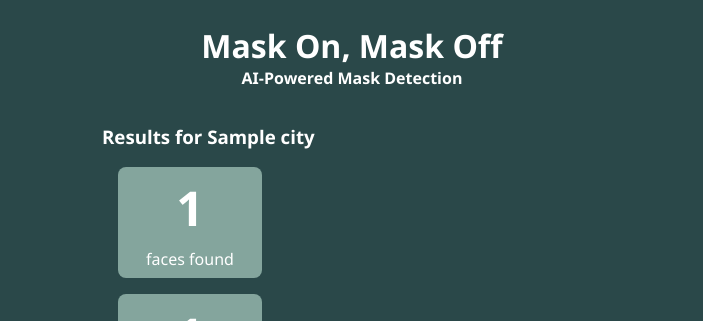
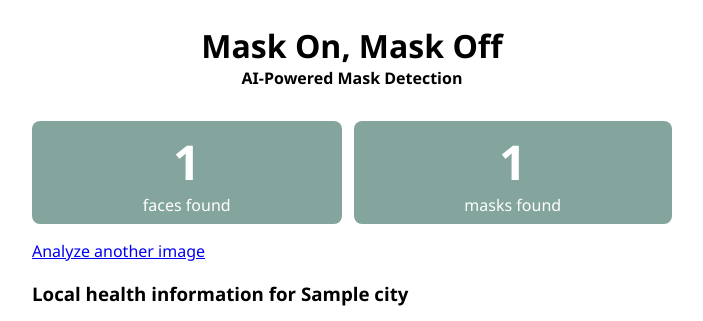
Before and after one commit to saibulusu/maskon-maskoff, a Flask app: template templates/result.html in a window 1280 px wide. Shown: the top 321 px of the page, without its empty margins (288-991 px from the left). Run offline with Flask 2, Linux system fonts and the light colour scheme; the template is opened without the code that fills it: most values are stand-ins (such as "Sample title", 1, 10 or a date in 2020).

Commit message:
Update templates

```diff
--- a/static/css/stylesheet.css
+++ b/static/css/stylesheet.css
@@ -4,8 +4,6 @@
 
 body {
   font-family: 'Segoe UI', Tahoma, Geneva, Verdana, sans-serif;
-  background-color: #2A4849;
-  color: white;
 }
 
 header {
@@ -21,13 +19,13 @@ header > p {
 }
 
 main {
-  max-width: 500px;
+  max-width: 640px;
   margin-left: auto;
   margin-right: auto;
 }
 
 form {
-  background-color: #426B69;
+  background-color: #EFEFEF;
   display: flex;
   flex-direction: column;
   gap: 10px;
@@ -36,17 +34,21 @@ form {
   border-radius: var(--standard-radius);
 }
 
+.report-container {
+  display: flex;
+  flex-direction: row;
+  gap: 12px;
+  margin-top: 16px;
+  margin-bottom: 16px;
+}
+
 .report-count {
   text-align: center;
-  display: flex;
-  flex-direction: column;
-  gap: 8px;
-  margin: 16px;
-  width: 8em;
   background-color: #84A59D;
+  color:white;
   padding: 8px;
   border-radius: var(--standard-radius);
-  color: white;
+  flex-grow: 1;
 }
 
 .report-count > p {
@@ -57,3 +59,9 @@ form {
   font-size: 3em;
   font-weight: bold;
 }
+
+#powerbi-embed {
+  display: block;
+  margin-left: auto;
+  margin-right: auto;
+}
--- a/templates/form.html
+++ b/templates/form.html
@@ -4,7 +4,7 @@
 <head>
     <meta charset="UTF-8">
     <meta name="viewport" content="width=device-width, initial-scale=1.0">
-    <title>Document</title>
+    <title>Mask On, Mask Off</title>
 
     <link rel="stylesheet" href="{{ url_for('static', filename='css/stylesheet.css') }}">
 </head>
--- a/templates/result.html
+++ b/templates/result.html
@@ -3,7 +3,7 @@
 <head>
     <meta charset="UTF-8">
     <meta name="viewport" content="width=device-width, initial-scale=1.0">
-    <title>Document</title>
+    <title>Mask On, Mask Off</title>
 
     <link rel="stylesheet" href="{{ url_for('static', filename='css/stylesheet.css') }}"></head>
 <body>
@@ -11,7 +11,7 @@
         {% include 'header.html' %}
     </header>
     <main>
-        <h3>Results for {{ city }}</h3>
+        <div class = 'report-container'>
             <div class = 'report-count'>
                 <p class = 'report-count-value'>{{ face_count }}</p>
                 <p>faces found</p>
@@ -20,7 +20,10 @@
                 <p class = 'report-count-value'>{{ mask_count }}</p>
                 <p>masks found</p>
             </div>
+        </div>
+        <a href="{{ url_for('index') }}">Analyze another image</a>
+        <h3>Local health information for {{ city }}</h3>
+        <iframe id = 'powerbi-embed' width="640" height="500" src="https://msit.powerbi.com/view?r=eyJrIjoiMzhjNTlkNTYtZmYwOS00ZWRjLWEwYmEtMWYwY2Y4NDBhNjU4IiwidCI6IjcyZjk4OGJmLTg2ZjEtNDFhZi05MWFiLTJkN2NkMDExZGI0NyIsImMiOjV9" frameborder="0" allowFullScreen="true"></iframe>
     </main>
-    <iframe width="800" height="600" src="https://msit.powerbi.com/view?r=eyJrIjoiMzhjNTlkNTYtZmYwOS00ZWRjLWEwYmEtMWYwY2Y4NDBhNjU4IiwidCI6IjcyZjk4OGJmLTg2ZjEtNDFhZi05MWFiLTJkN2NkMDExZGI0NyIsImMiOjV9" frameborder="0" allowFullScreen="true"></iframe>
 </body>
 </html>
```
Also changed, not shown: templates/error.html (+7 -3 lines). Lines whose indentation alone changed are shown as unchanged.
